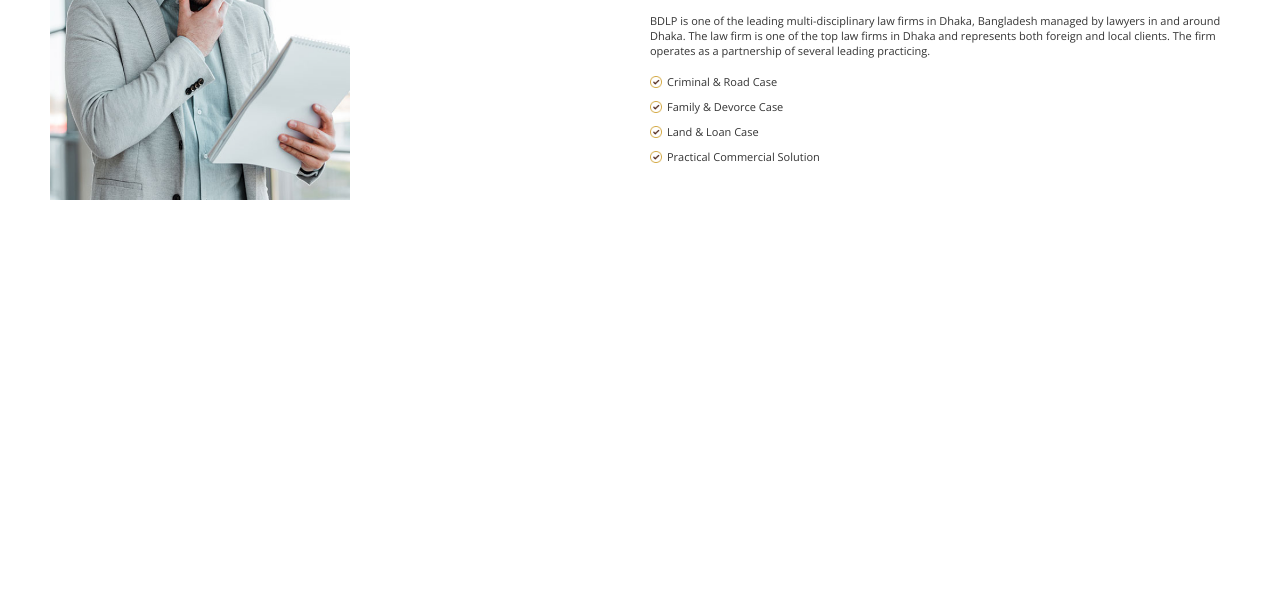
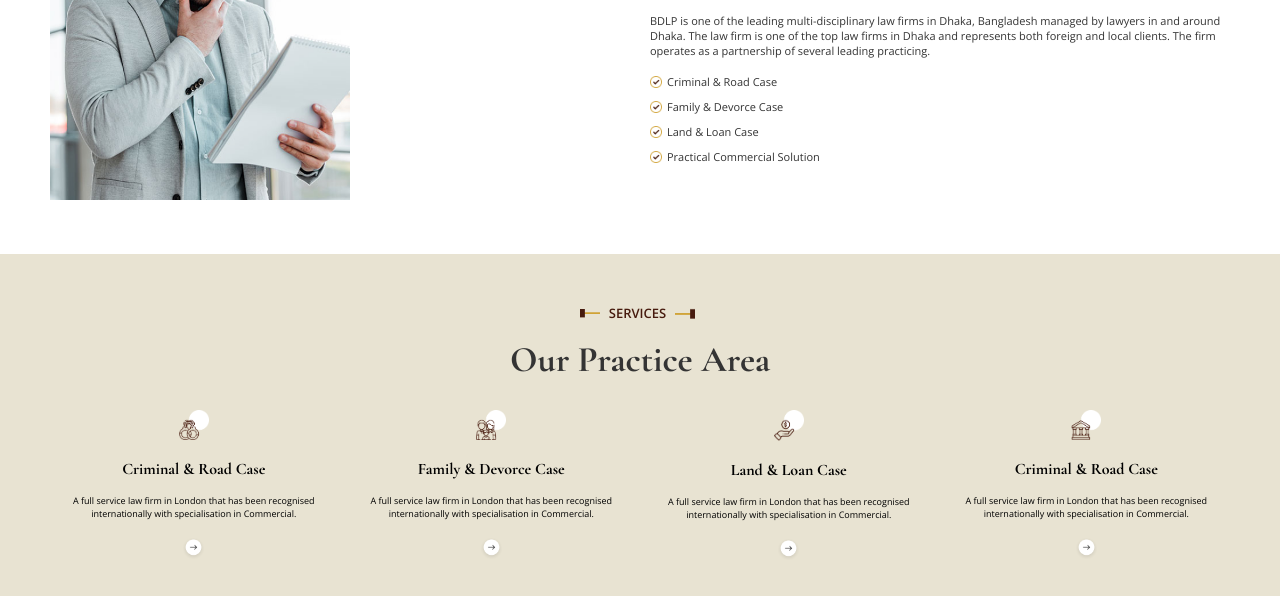
Before and after one commit to subhana0304/EPaathshala-Project1, a plain HTML site: page Index.html in a window 1280 px wide. Shown: the part 598-1194 px from the top of the page. Before the commit the page ends 852 px from the top, so only its background shows below. Drawn offline with nearby package versions, Linux system fonts and the light colour scheme.

Commit message:
Added Service Section

```diff
--- a/CSS/style.css
+++ b/CSS/style.css
@@ -172,3 +172,61 @@
 }
 
 /* About Section End */
+
+/* Service Section Start */
+.service{
+    background: #E8E3D2;
+    padding: 50px;
+    text-align: center;
+}
+.service p{
+    font-family: 'Open Sans', sans-serif;
+    font-weight: 600;
+    font-size: 13px;
+    color: #471B0E;
+    align-items: center;
+    margin-bottom: 1rem;
+}
+.service p img{
+    width: 20px;
+    margin-right: 5px;
+}
+.right-order{
+    transform: rotate(180deg);
+    margin-left: 5px;
+}
+.service h1{
+    font-weight: 800;
+    font-size: 36px;
+    color: #343434;
+    font-family: 'Cormorant Garamond', serif;
+    margin-bottom: 1.5rem;
+}
+.cards{
+    display: grid;
+    grid-template-columns: repeat(4, 1fr);
+    gap: 10px;
+    margin-top: 15px;
+}
+.card{
+    padding: 5px;
+}
+.card img{
+    width: 30px;
+}
+.card img.arrow-img{
+    width: 25px;
+}
+.card h6{
+    font-weight: 800;
+    font-size: 16px;
+    color: black;
+    font-family: 'Cormorant Garamond', serif;
+    margin: 15px 0;
+}
+.card p{
+    font-size: 9px;
+    color: black;
+    font-weight: 300;
+}
+/* Service Section End */
--- a/Index.html
+++ b/Index.html
@@ -78,7 +78,40 @@
 
     <!-- About End -->
 
+    <!-- Service Section Start -->
 
+    <div class="service">
+        <p><img src="Images/OrderIcon.png" alt=""> SERVICES <img class="right-order" src="Images/OrderIcon.png" alt=""></p>
+            <h1>Our Practice Area</h1>
+        <div class="cards">
+            <div class="card">
+                <img src="Images/card1.png" alt="">
+                <h6>Criminal & Road Case</h6>
+                <p>A full service law firm in London that has been recognised internationally with specialisation in Commercial.</p>
+                <img class="arrow-img" src="Images/rightArrow.png" alt="">
+            </div>
+            <div class="card">
+                <img src="Images/card2.png" alt="">
+                <h6>Family & Devorce Case</h6>
+                <p>A full service law firm in London that has been recognised internationally with specialisation in Commercial.</p>
+                <img class="arrow-img" src="Images/rightArrow.png" alt="">
+            </div>
+            <div class="card">
+                <img src="Images/card3.png" alt="">
+                <h6>Land & Loan Case</h6>
+                <p>A full service law firm in London that has been recognised internationally with specialisation in Commercial.</p>
+                <img class="arrow-img" src="Images/rightArrow.png" alt="">
+            </div>
+            <div class="card">
+                <img src="Images/card4.png" alt="">
+                <h6>Criminal & Road Case</h6>
+                <p>A full service law firm in London that has been recognised internationally with specialisation in Commercial.</p>
+                <img class="arrow-img" src="Images/rightArrow.png" alt="">
+            </div>
+        </div>
+    </div>
+
+    <!-- Service Section End -->
 
 
 
```
Also changed, not shown: Images/card1.png (added), Images/card2.png (added), Images/card3.png (added), Images/card4.png (added), Images/rightArrow.png (added).
